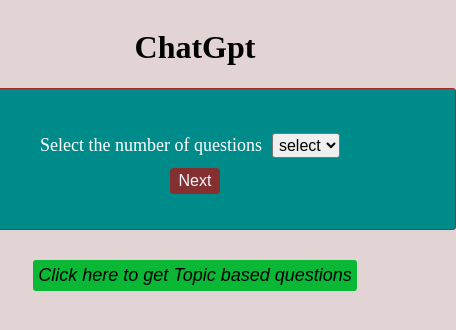
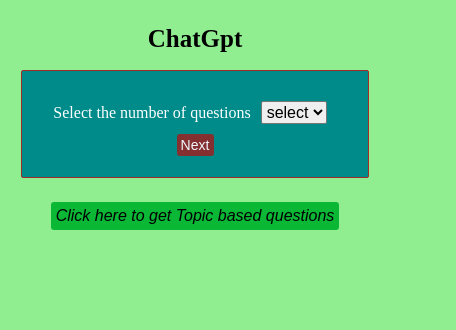
Before and after one commit to SaiCharanKamatam/FrontEnd-CharGpt, a React (Create React App) app: page / in a window 390 px wide. Shown: the top 330 px of the page, 456 px wide, since content can reach past the window. Built offline with nearby package versions, Linux system fonts and the light colour scheme; the HTML template or start-up script is replaced by a standard one.

Commit message:
made it responsive

```diff
--- a/src/App.css
+++ b/src/App.css
@@ -127,7 +127,6 @@
 #topic{
     font-size: medium;
     margin: 10px;
-
 }
 .ADB{
     margin-left: 11px;
@@ -181,3 +180,149 @@
 #topic-input{
     margin: 7px;
 }
+
+
+@media screen and (max-width: 550px) {
+    body {
+      background-color: lightgreen;
+    }
+    #input-box{
+        border: 1px solid brown;
+        padding: 3px;
+        margin-bottom: 4px;
+        width: 340px;
+        border-radius: 2px ;
+        background-color: darkcyan;
+        display: flex;
+        flex-direction: column;
+        align-items: center;
+        height: 100px;
+        max-height: 200px;
+        justify-content: center;
+    }
+
+    #next{
+        border: none;
+        background-color: rgb(133, 48, 48);
+        width: 37px;
+        padding: 3px;
+        cursor: pointer;
+        border-radius: 3px;
+        color: aliceblue;
+        font-size: 14px;
+
+    }
+
+    #loading{
+        font-size: large;
+        border: 1px solid rgb(138, 67, 67);
+        width: 300px;
+        padding: 7px;
+        background-color: rgb(69, 150, 69);
+        text-align: center;
+        border-radius: 3px;
+    }
+
+    #topic-label{
+        font-size: medium;
+        font-weight: 300;
+        color: white;
+    }
+    #TBQ{
+        border: none;
+        cursor: pointer;
+        background-color: rgb(11, 184, 54);
+        margin-top: 20px;
+        padding: 5px;
+        font-size: medium;
+        font-weight: 400;
+        font-style: italic;
+        border-radius: 3px;
+    }
+    h1{
+        color: black;
+        font-size: 25px;
+    }
+    #drop-label{
+        font-size: medium;
+        font-weight: 400;
+        color: white;
+    }
+
+    #optionss{
+        display: flex;
+        flex-direction: column;
+        padding: 4px;
+        color:black;
+        font-size: smaller;
+        margin-left: 11px;
+        font-weight: 500;
+    }
+    .ADB{
+        margin-left: 11px;
+        border: none;
+        background-color: white;
+        width: 96px;
+        padding: 3px;
+        border-radius: 4px;
+        color: black;
+        font-size: 11px;
+        cursor: pointer;
+        font-weight: bold;
+    }
+    #topic{
+        font-size: small;
+        margin: 8px;
+    }
+    #topic-input{
+        margin: 5px;
+    }
+
+    #submit-btn{
+        width: 65px;
+        margin: 3px 0;
+        border: none;
+        padding: 2px;
+        border-radius: 3px;
+        background-color: aqua;
+        font-family:cursive;
+        font-weight: 600;
+        font-size: small;
+        height: 22px;
+        cursor: pointer;
+
+    }
+    .select{
+        border-radius: 2px;
+        padding: 1px;
+    }
+
+    #output-box{
+        /* border: 1px solid brown; */
+        padding: 6px;
+        width: 300px;
+        border-radius: 3px ;
+        background-color: rgb(107, 173, 90);
+        color: white;
+        font-size: small;
+        font-weight: bolder;
+
+    }
+    #chatgpt-input{
+        width: 320px;
+        height: 54px;
+        max-width: 320px;
+        margin-bottom: 3px;
+        min-height: 54px;
+        max-height: 100px;
+        min-width: 320px;
+        background-color: bisque;
+        border-radius: 3px ;
+    }
+    form{
+        display: flex;
+        flex-direction: column;
+        width: 500px;
+        align-items: center;
+    }
+  }
```
